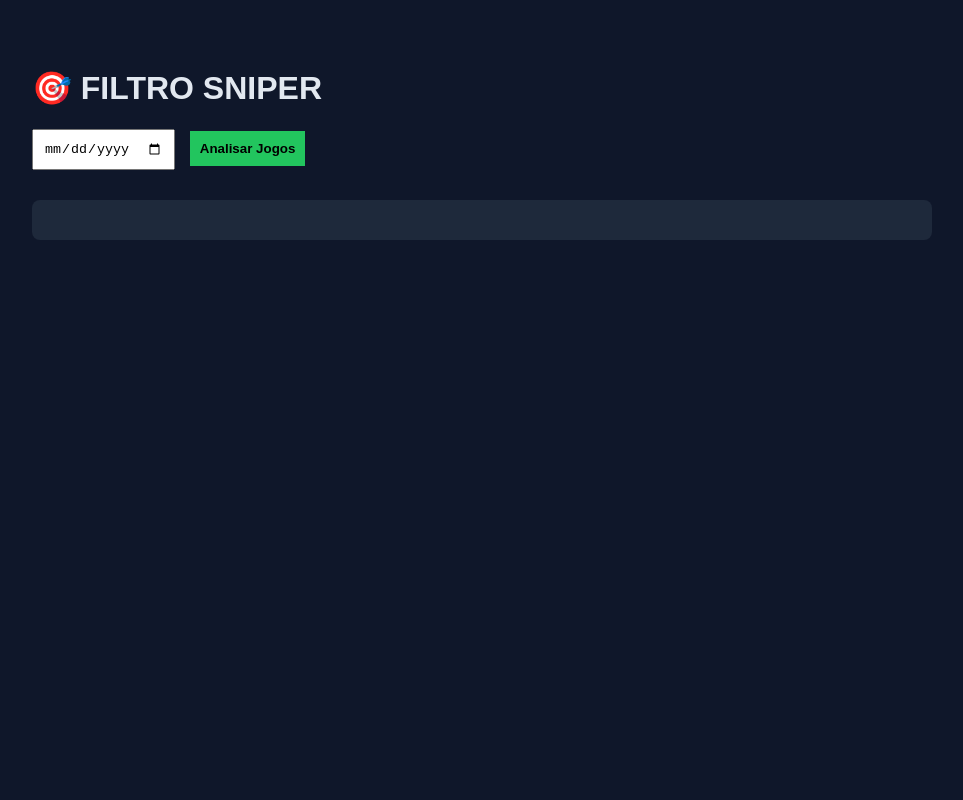
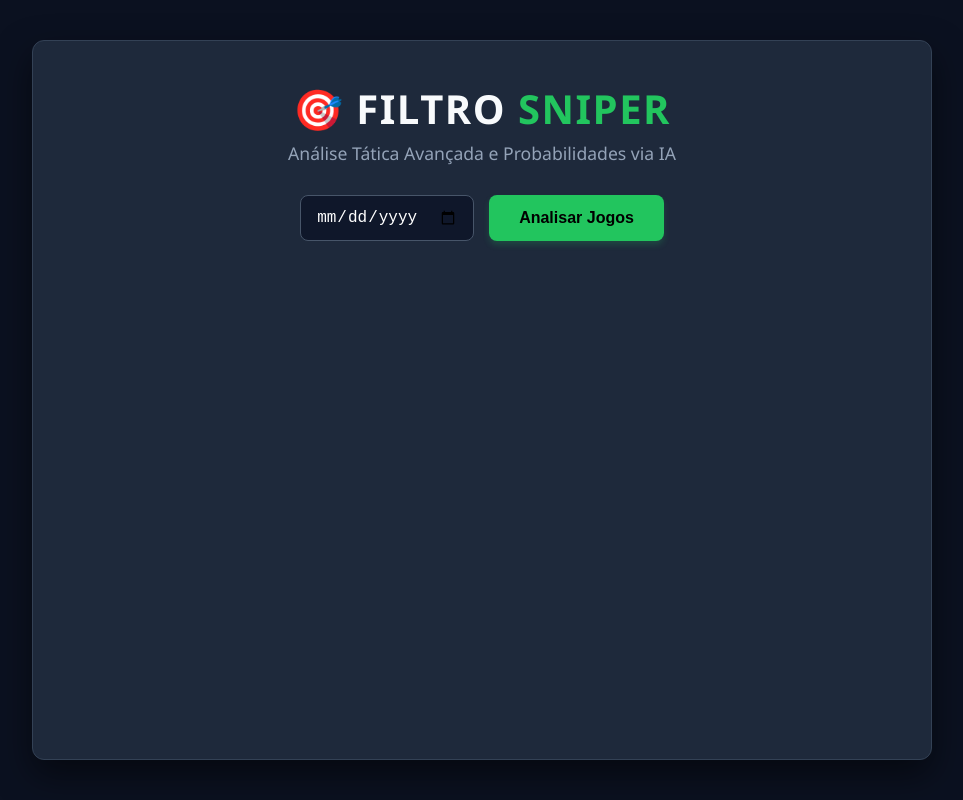
Before and after one commit to ViniciusBaptistaDEV/appFiltroSniper, a plain HTML site: page index.html in a window 1280 px wide. Shown: the whole page, without its empty margins (158-1121 px from the left). Drawn offline with Linux system fonts and the light colour scheme.

Commit message:
Melhorando o style

```diff
--- a/api/football.js
+++ b/api/football.js
@@ -42,8 +42,8 @@ export async function buscarJogos(date) {
 
     const resultadosLigas = await Promise.all(promessasLigas);
 
-    // Junta todos os jogos encontrados e limita a 5 para poupar os créditos da sua IA
-    const jogosDoDia = resultadosLigas.flat().slice(0, 5);
+    // Junta todos os jogos encontrados e limita a 15
+    const jogosDoDia = resultadosLigas.flat().slice(0, 15);
 
     const resultadoFinal = [];
 
--- a/app.js
+++ b/app.js
@@ -1,10 +1,25 @@
 async function analisar() {
     const date = document.getElementById("dateInput").value;
+
+    if (!date) {
+        alert("Por favor, selecione uma data no calendário!");
+        return;
+    }
+
+    const btn = document.getElementById("btnAnalisar");
+    const btnText = document.getElementById("btnText");
+    const loading = document.getElementById("loading");
+    const resultCard = document.getElementById("resultCard");
     const resultado = document.getElementById("resultado");
 
-    resultado.textContent = "🔎 Buscando dados...";
+    // 1. Prepara a tela (Modo Loading)
+    btn.disabled = true;
+    btnText.textContent = "A Analisar...";
+    resultCard.classList.add("hidden"); // Esconde o resultado antigo
+    loading.classList.remove("hidden"); // Mostra o spinner
 
     try {
+        // 2. Chama a Vercel
         const response = await fetch("/api/analyze", {
             method: "POST",
             headers: { "Content-Type": "application/json" },
@@ -13,8 +28,17 @@ async function analisar() {
 
         const data = await response.json();
 
-        resultado.textContent = data.resultado;
+        // 3. Mostra o resultado
+        resultado.textContent = data.resultado || data.error;
+        resultCard.classList.remove("hidden"); // Revela a caixa de texto
+
     } catch (error) {
-        resultado.textContent = "❌ Erro na análise.";
+        resultado.textContent = "❌ Erro crítico de comunicação com o servidor.";
+        resultCard.classList.remove("hidden");
+    } finally {
+        // 4. Desliga o Loading e reativa o botão
+        btn.disabled = false;
+        btnText.textContent = "Analisar Jogos";
+        loading.classList.add("hidden");
     }
 }
--- a/index.html
+++ b/index.html
@@ -3,19 +3,34 @@
 
 <head>
     <meta charset="UTF-8" />
-    <title>Filtro Sniper - Análise</title>
+    <meta name="viewport" content="width=device-width, initial-scale=1.0">
+    <title>Filtro Sniper - Inteligência Artificial</title>
     <link rel="stylesheet" href="style.css" />
 </head>
 
 <body>
 
     <div class="container">
-        <h1>🎯 FILTRO SNIPER</h1>
+        <header>
+            <h1>🎯 FILTRO <span class="highlight">SNIPER</span></h1>
+            <p class="subtitle">Análise Tática Avançada e Probabilidades via IA</p>
+        </header>
 
-        <input type="date" id="dateInput" />
-        <button onclick="analisar()">Analisar Jogos</button>
+        <div class="controls">
+            <input type="date" id="dateInput" />
+            <button onclick="analisar()" id="btnAnalisar">
+                <span id="btnText">Analisar Jogos</span>
+            </button>
+        </div>
 
-        <pre id="resultado"></pre>
+        <div id="loading" class="hidden">
+            <div class="spinner"></div>
+            <p>O DeepSeek está analisando os dados da ESPN. Isto pode demorar alguns segundos...</p>
+        </div>
+
+        <div id="resultCard" class="hidden">
+            <pre id="resultado"></pre>
+        </div>
     </div>
 
     <script src="app.js"></script>
--- a/style.css
+++ b/style.css
@@ -1,32 +1,140 @@
+* {
+    box-sizing: border-box;
+    margin: 0;
+    padding: 0;
+}
+
 body {
-    background: #0f172a;
-    color: #e2e8f0;
-    font-family: Arial, sans-serif;
-    padding: 40px;
+    background: #0b1120;
+    /* Fundo super escuro moderno */
+    color: #f8fafc;
+    font-family: 'Segoe UI', Roboto, Helvetica, Arial, sans-serif;
+    padding: 40px 20px;
+    display: flex;
+    justify-content: center;
+    min-height: 100vh;
 }
 
 .container {
+    width: 100%;
     max-width: 900px;
-    margin: auto;
+    background: #1e293b;
+    border-radius: 12px;
+    padding: 40px 30px;
+    box-shadow: 0 15px 35px rgba(0, 0, 0, 0.5);
+    border: 1px solid #334155;
 }
 
-input,
-button {
-    padding: 10px;
-    margin-right: 10px;
+header {
+    text-align: center;
+    margin-bottom: 30px;
+}
+
+h1 {
+    font-size: 2.5rem;
+    letter-spacing: 1.5px;
+    margin-bottom: 5px;
+}
+
+.highlight {
+    color: #22c55e;
+    /* Verde Sniper */
+}
+
+.subtitle {
+    color: #94a3b8;
+    font-size: 1.1rem;
+}
+
+.controls {
+    display: flex;
+    gap: 15px;
+    justify-content: center;
+    margin-bottom: 30px;
+    flex-wrap: wrap;
+}
+
+input[type="date"] {
+    padding: 12px 15px;
+    border-radius: 8px;
+    border: 1px solid #475569;
+    background: #0f172a;
+    color: #fff;
+    font-size: 1rem;
+    outline: none;
+    transition: border 0.3s ease;
+}
+
+input[type="date"]:focus {
+    border-color: #22c55e;
 }
 
 button {
+    padding: 12px 30px;
+    border-radius: 8px;
     background: #22c55e;
+    color: #000;
     border: none;
+    font-size: 1rem;
+    font-weight: bold;
     cursor: pointer;
-    font-weight: bold;
+    transition: all 0.3s ease;
+    box-shadow: 0 4px 6px rgba(34, 197, 94, 0.2);
+}
+
+button:hover {
+    background: #16a34a;
+    transform: translateY(-2px);
+    box-shadow: 0 6px 15px rgba(34, 197, 94, 0.4);
+}
+
+button:disabled {
+    background: #475569;
+    color: #94a3b8;
+    cursor: not-allowed;
+    transform: none;
+    box-shadow: none;
+}
+
+/* O Loading Animado */
+#loading {
+    text-align: center;
+    padding: 40px 0;
+}
+
+.spinner {
+    width: 50px;
+    height: 50px;
+    border: 4px solid #334155;
+    border-top-color: #22c55e;
+    border-radius: 50%;
+    animation: spin 1s linear infinite;
+    margin: 0 auto 20px;
+}
+
+@keyframes spin {
+    to {
+        transform: rotate(360deg);
+    }
+}
+
+.hidden {
+    display: none !important;
+}
+
+/* O Cartão de Resultados */
+#resultCard {
+    background: #0f172a;
+    border-radius: 8px;
+    border: 1px solid #334155;
+    padding: 25px;
+    margin-top: 20px;
 }
 
 pre {
-    margin-top: 30px;
     white-space: pre-wrap;
-    background: #1e293b;
-    padding: 20px;
-    border-radius: 8px;
+    font-family: Consolas, Monaco, 'Courier New', monospace;
+    font-size: 1rem;
+    line-height: 1.6;
+    color: #e2e8f0;
 }
```
